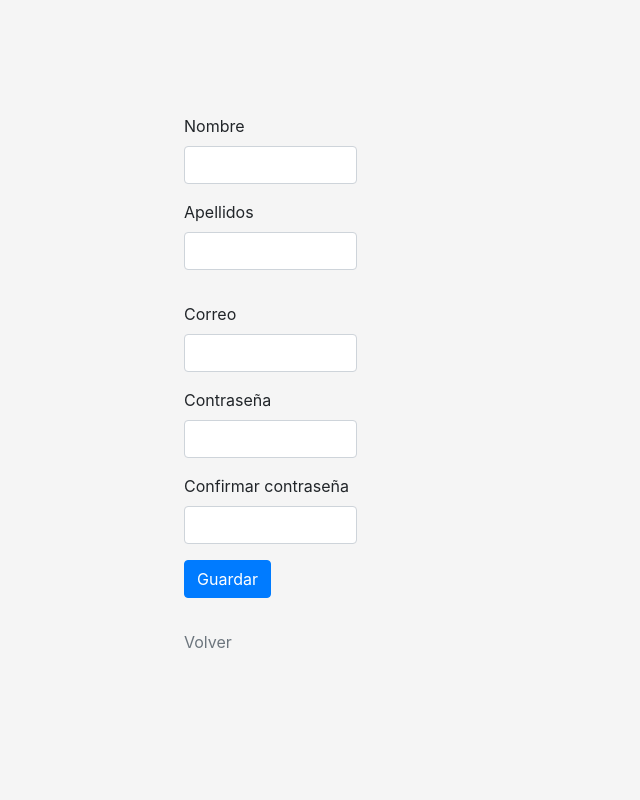
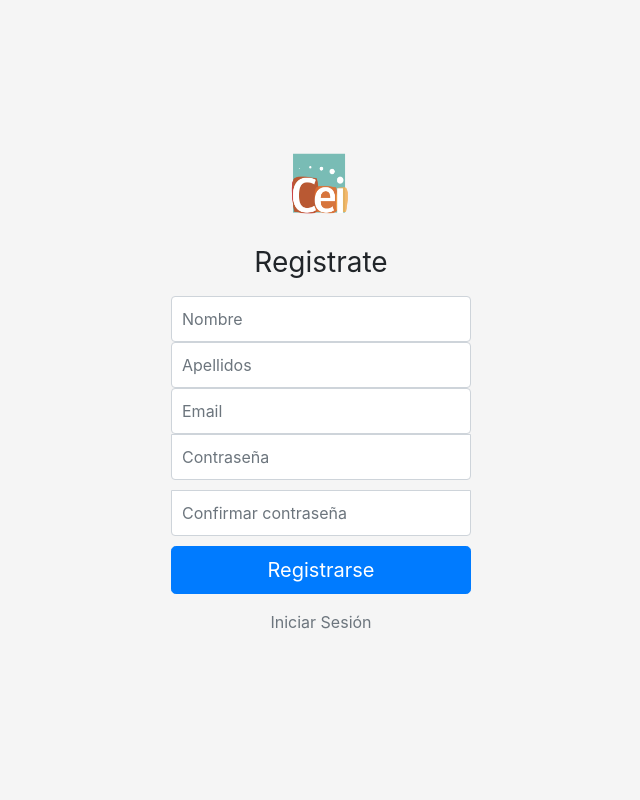
Before and after one commit to DCC-CC4401/2018-1-Soft-of-War-T3, a Django app: a page that uses Inventario/templates/Inventario/perfil_form.html in a window 1280 px wide. Shown: the whole page, without its empty margins (319-959 px from the left). Run offline with Django 3.2, Linux system fonts and the light colour scheme; some libraries are stand-ins or nearby versions.

Commit message:
modificacion en form registro

```diff
--- a/Inventario/templates/Inventario/perfil_form.html
+++ b/Inventario/templates/Inventario/perfil_form.html
@@ -20,65 +20,20 @@
     </script>
     <title> Inventario CEI </title>
   </head>
-  <body>
-    <form action="" method="POST" id="register">
-        {% csrf_token %}
-       <div class="row">
-		<div class="col-md-8 col-md-offset-2">
-			<div class="form-group">
-				<label>Nombre</label>
-				<input class="form-control" type="text" name="first_name">
-			</div>
-		</div>
-	</div>
-	<div class="row">
-		<div class="col-md-8 col-md-offset-2">
-			<div class="form-group">
-				<label >Apellidos</label>
-				<input class="form-control" type="text" name="last_name">
-			</div>
-		</div>
-	</div>
-	<div class="row">
-		<div class="col-md-8 col-md-offset-2">
-			<div class="form-group">
-				<input class="form-control" type="hidden" name="username" id ="username">
-			</div>
-		</div>
-	</div>
-	<div class="row">
-		<div class="col-md-8 col-md-offset-2">
-			<div class="form-group">
-				<label >Correo</label>
-				<input class="form-control" type="text" name="email" id = "email">
-			</div>
-		</div>
-	</div>
-	<div class="row">
-		<div class="col-md-8 col-md-offset-2">
-			<div class="form-group">
-				<label >Contraseña</label>
-				<input class="form-control" type="password" name="password1">
-			</div>
-		</div>
-	</div>
-	<div class="row">
-		<div class="col-md-8 col-md-offset-2">
-			<div class="form-group">
-				<label >Confirmar contraseña</label>
-				<input class="form-control" type="password" name="password2">
-			</div>
-		</div>
-	</div>
+  <body class="text-center">
+    <form class="form-signin" id="register" method="POST">
+        <img class="mb-4" src="/media/img/photos/logo-CEI.png" alt="" width="72" height="72">
+        <h1 class="h3 mb-3 font-weight-normal">Registrate</h1>
+         {% csrf_token %}
+         <input class="form-control" type="text" name="first_name" placeholder="Nombre">
+         <input class="form-control" type="text" name="last_name" placeholder="Apellidos">
+         <input class="form-control" type="hidden" name="username" id ="username">
+         <input class="form-control" type="text" name="email" id = "email" placeholder="Email">
+         <input class="form-control" type="password" name="password1" placeholder="Contraseña">
+         <input class="form-control" type="password" name="password2" placeholder="Confirmar contraseña">
 
-	<div class="row">
-		<div class="col-md-8 col-md-offset-2">
-			<div class="form-group">
-				<button class="btn btn-primary" type="submit" onclick='agregar_username()'>Guardar</button>
-			</div>
-		</div>
-	</div>
-        <div><a href="{% url 'sign' %}"><p class="mt-3 mb-3 text-muted">Volver</p></a></div>
+        <button class=" btn btn-lg btn-primary btn-block" type="submit" onclick='agregar_username()'>Registrarse</button>
+        <div><a href="{% url 'sign' %}"><p class="mt-3 mb-3 text-muted">Iniciar Sesión</p></a></div>
     </form>
   </body>
 
```
Also changed, not shown: db.sqlite3.
